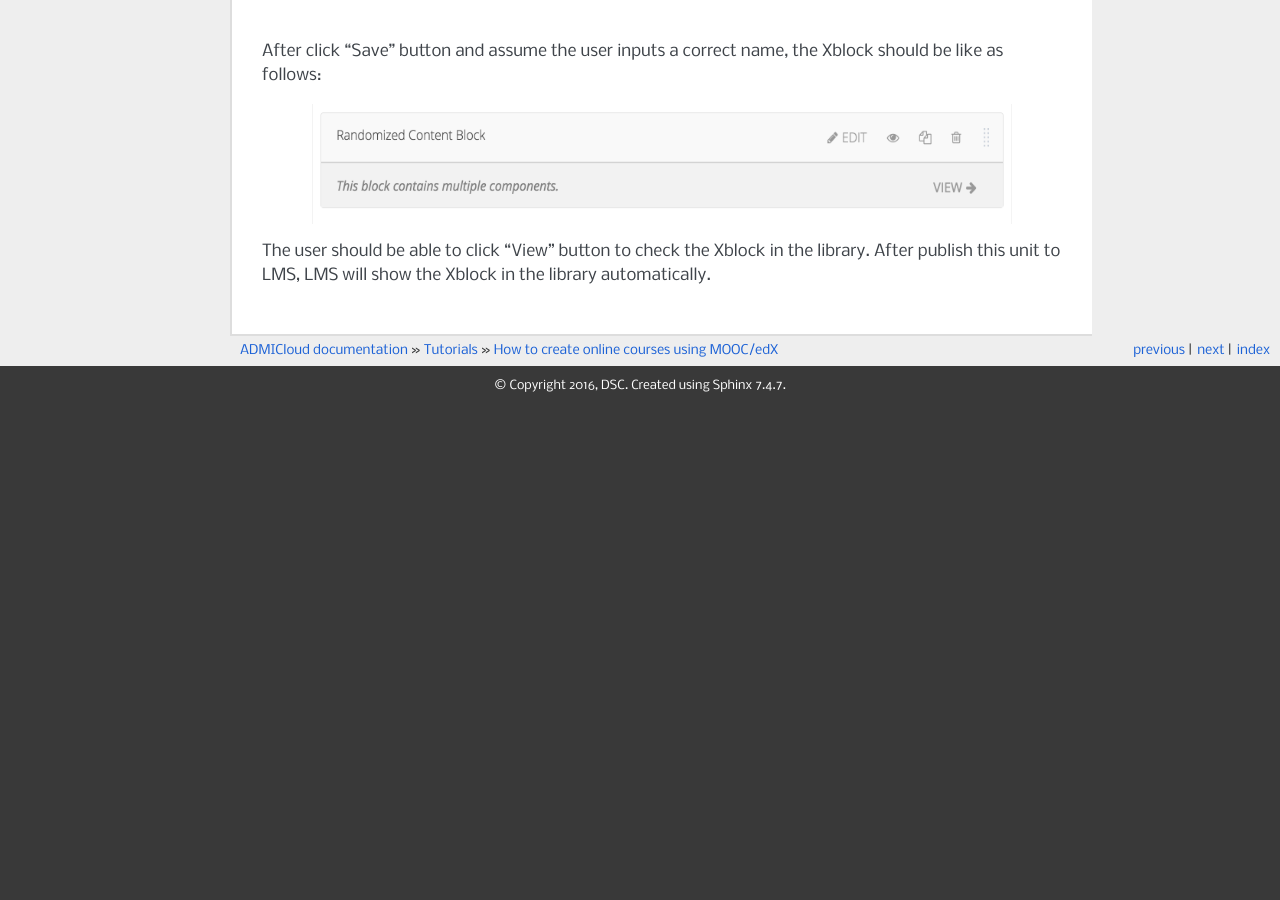
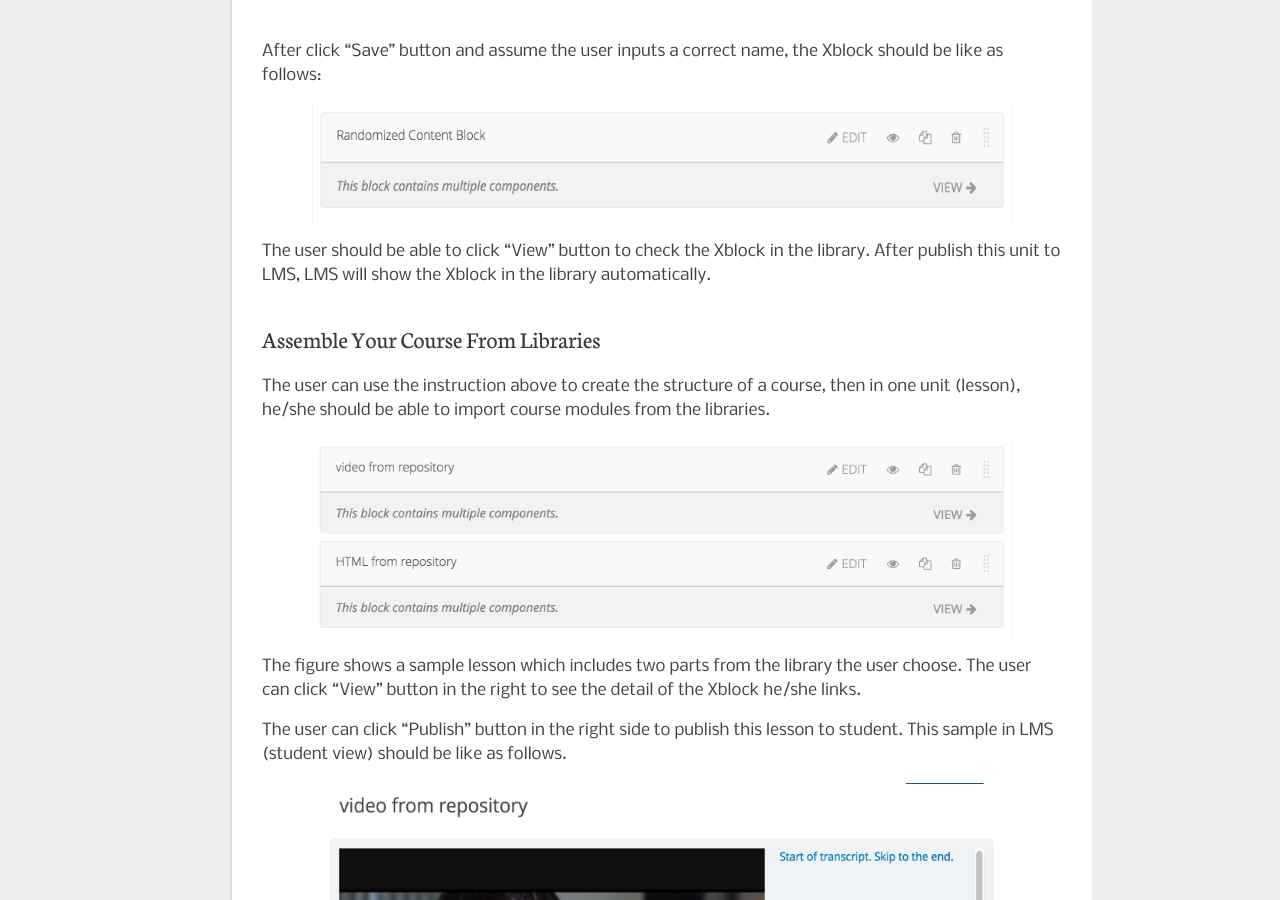
Before and after one commit to wigginst/www-1, a Sphinx documentation site: the page built from docs/source/HowToCreateOnlineCourses.rst, in a window 1280 px wide and 900 px high, scrolled down 8133 px. Built offline with Sphinx 7.4.7, drawn with Linux system fonts in a browser that asks for light colours; before the commit the page ends 8538 px from its top, so only the background shows below that.

Commit message:
update edx page

```diff
--- a/docs/source/HowToCreateOnlineCourses.rst
+++ b/docs/source/HowToCreateOnlineCourses.rst
@@ -185,3 +185,30 @@ After click "Save" button and assume the user inputs a correct name, the Xblock
    :align: center
 
 The user should be able to click "View" button to check the Xblock in the library. After publish this unit to LMS, LMS will show the Xblock in the library automatically.
+
+Assemble Your Course From Libraries
+-----------------------------------
+
+The user can use the instruction above to create the structure of a course, then in one unit (lesson), he/she should be able to import course modules from the libraries.
+
+.. image:: images/edx/modules.png
+   :height: 200px
+   :width: 700px
+   :alt: modules
+   :align: center
+
+The figure shows a sample lesson which includes two parts from the library the user choose. The user can click "View" button in the right to see the detail of the Xblock he/she links.
+
+The user can click "Publish" button in the right side to publish this lesson to student. This sample in LMS (student view) should be like as follows.
+
+.. image:: images/edx/LMS1.png
+   :height: 500px
+   :width: 700px
+   :alt: LMS1
+   :align: center
+
+.. image:: images/edx/LMS2.png
+   :height: 300px
+   :width: 700px
+   :alt: LMS2
+   :align: center
```
Also changed, not shown: docs/source/images/edx/LMS1.png (added), docs/source/images/edx/LMS2.png (added), docs/source/images/edx/modules.png (added).
